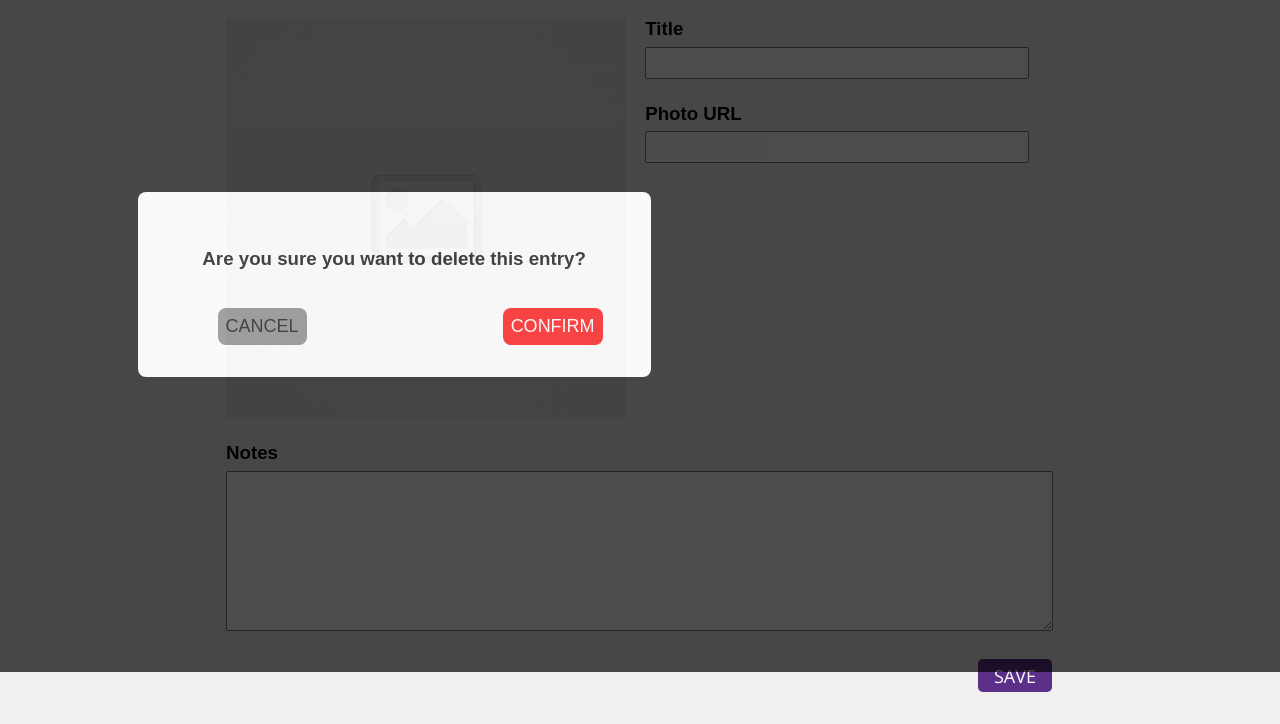
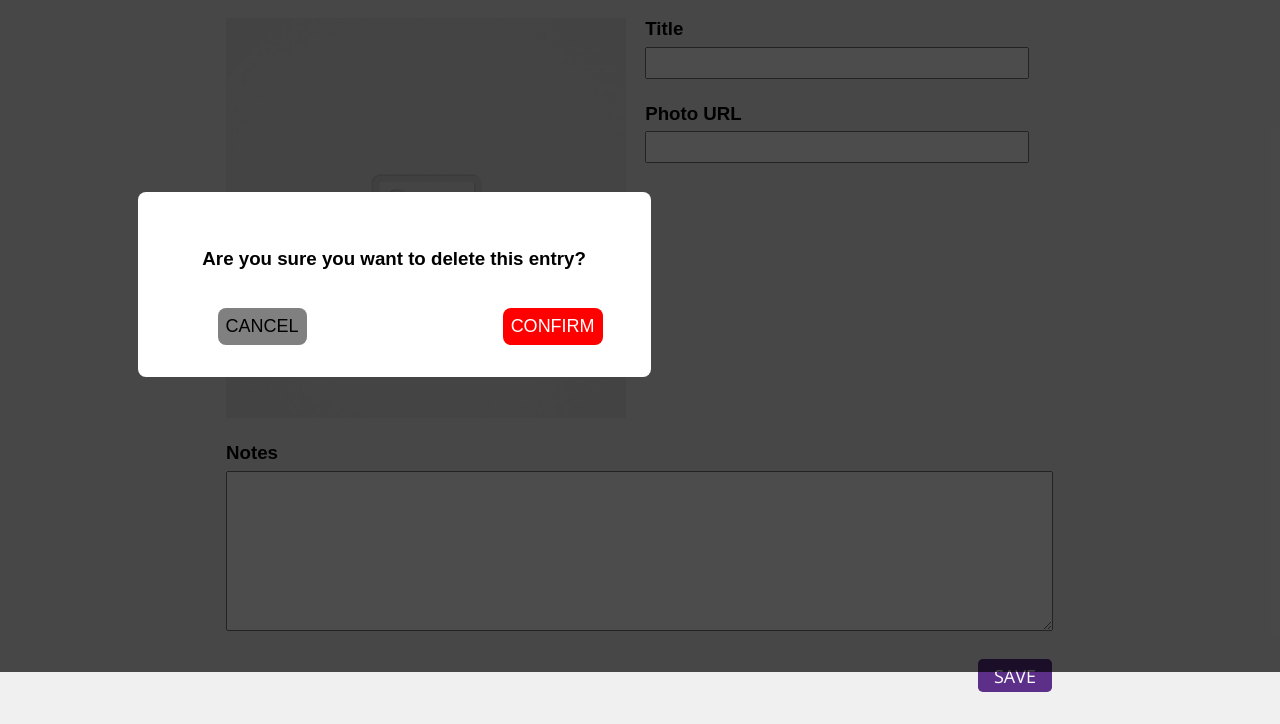
Before and after one commit to lauragracem/code-journal, a website: page index.html in a window 1280 px wide. Both pictures are taken after a click on the button "NEW". Shown: the part 128-852 px from the top of the page. Drawn offline with nearby package versions, Linux system fonts and the light colour scheme; a web font is replaced by a local one.

Commit message:
modal box css edits1

```diff
--- a/css/styles.css
+++ b/css/styles.css
@@ -103,23 +103,18 @@ nav > ul > li > a {
 .background {
   width: 100%;
   height: 100%;
-  background-color: rgba(0, 0, 0);
-  opacity: 0.3;
-  visibility: hidden;
-}
-
-.background.unhidden {
+  background-color: rgba(0, 0, 0, 0.7);
   position: absolute;
-  width: 100%;
-  height: 100%;
-  background-color: rgba(0, 0, 0);
-  opacity: 0.7;
-  visibility: visible;
   top: 0;
   left: 0;
   right: 0;
   bottom: 0;
+  visibility: hidden;
   z-index: 1;
+}
+
+.background.unhidden {
+  visibility: visible;
 }
 
 .pop-up {
@@ -134,7 +129,7 @@ nav > ul > li > a {
 /* .cancel {
   margin-right: 6rem;
   color: black;
-  background-color: gray;
+  background-color:  gray;
   padding: 0.5rem;
   border-radius: 0.5rem;
   border: none;
```
